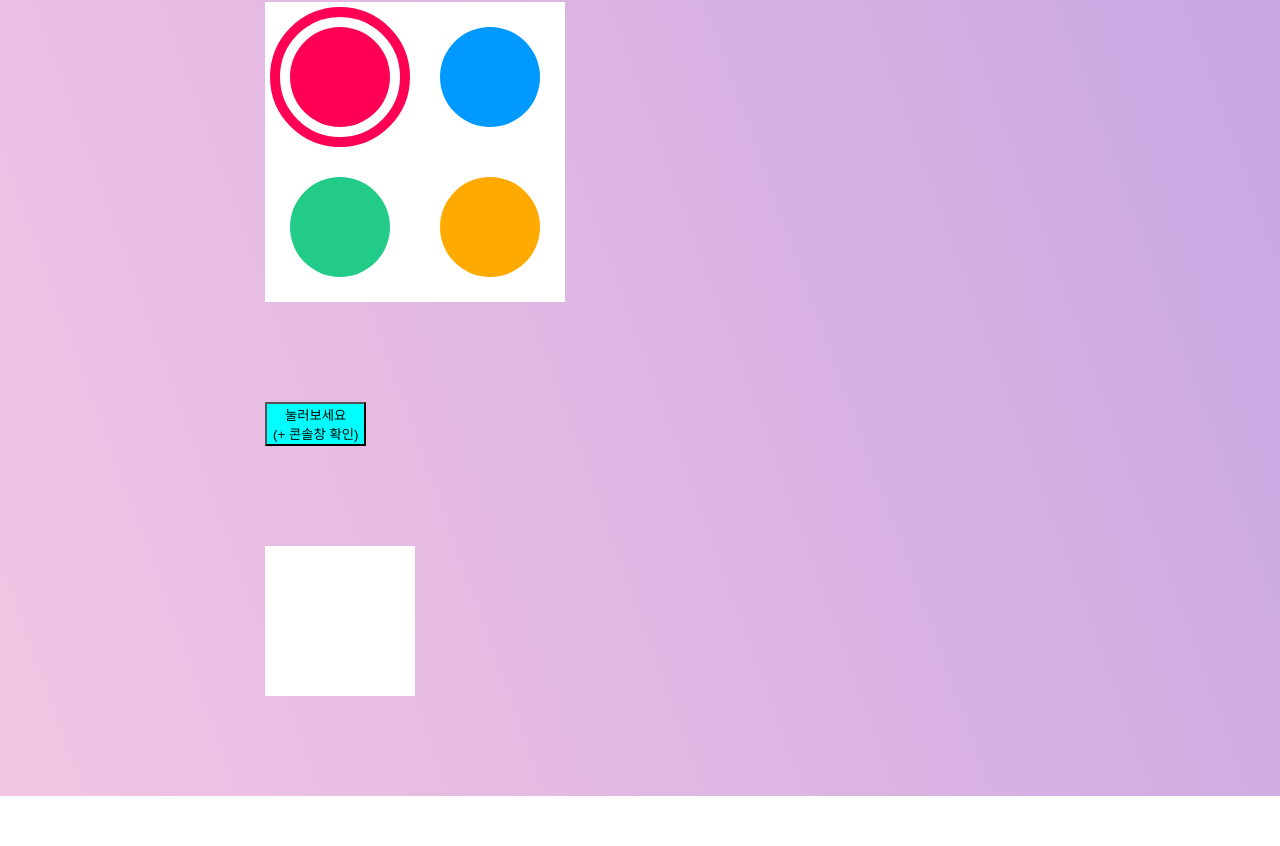
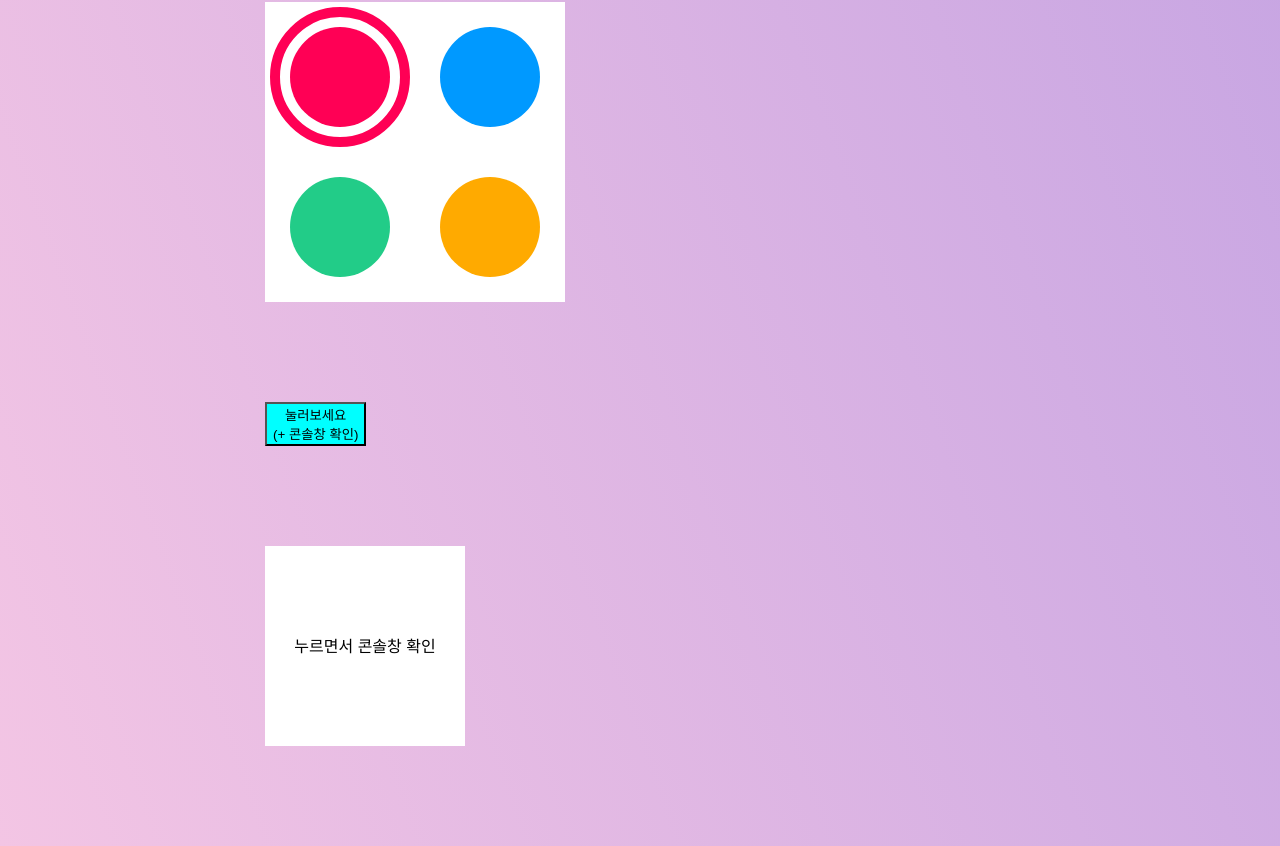
Before and after one commit to KOJAEM/Framer_selfStudy, a React (Create React App) app: page / in a window 1280 px wide. Shown: the part 2006-2852 px from the top of the page. Before the commit the page ends 2802 px from the top, so only its background shows below. Built offline with nearby package versions, Linux system fonts and the light colour scheme.

Commit message:
Box9 누르면서 콘솔창 확인하라는 글 추가 + 드래그 시 효과 없앰(css)

```diff
--- a/src/App.css
+++ b/src/App.css
@@ -196,7 +196,10 @@ body {
 
 /* Box9 */
 .box9-div {
-  width: 150px;
-  height: 150px;
+  width: 200px;
+  height: 200px;
   background-color: white;
+  text-align: center;
+  line-height: 200px;
+  user-select: none; /* 드래그 효과 없앰 */
 }
--- a/src/components/Box9.jsx
+++ b/src/components/Box9.jsx
@@ -12,7 +12,7 @@ export default function Box9() {
      onPan={onPan}
      onPanStart={onPanStart}
      onPanEnd={onPanEnd}
-     />
+     >누르면서 콘솔창 확인</motion.div>
     </div>
   );
 }
```
